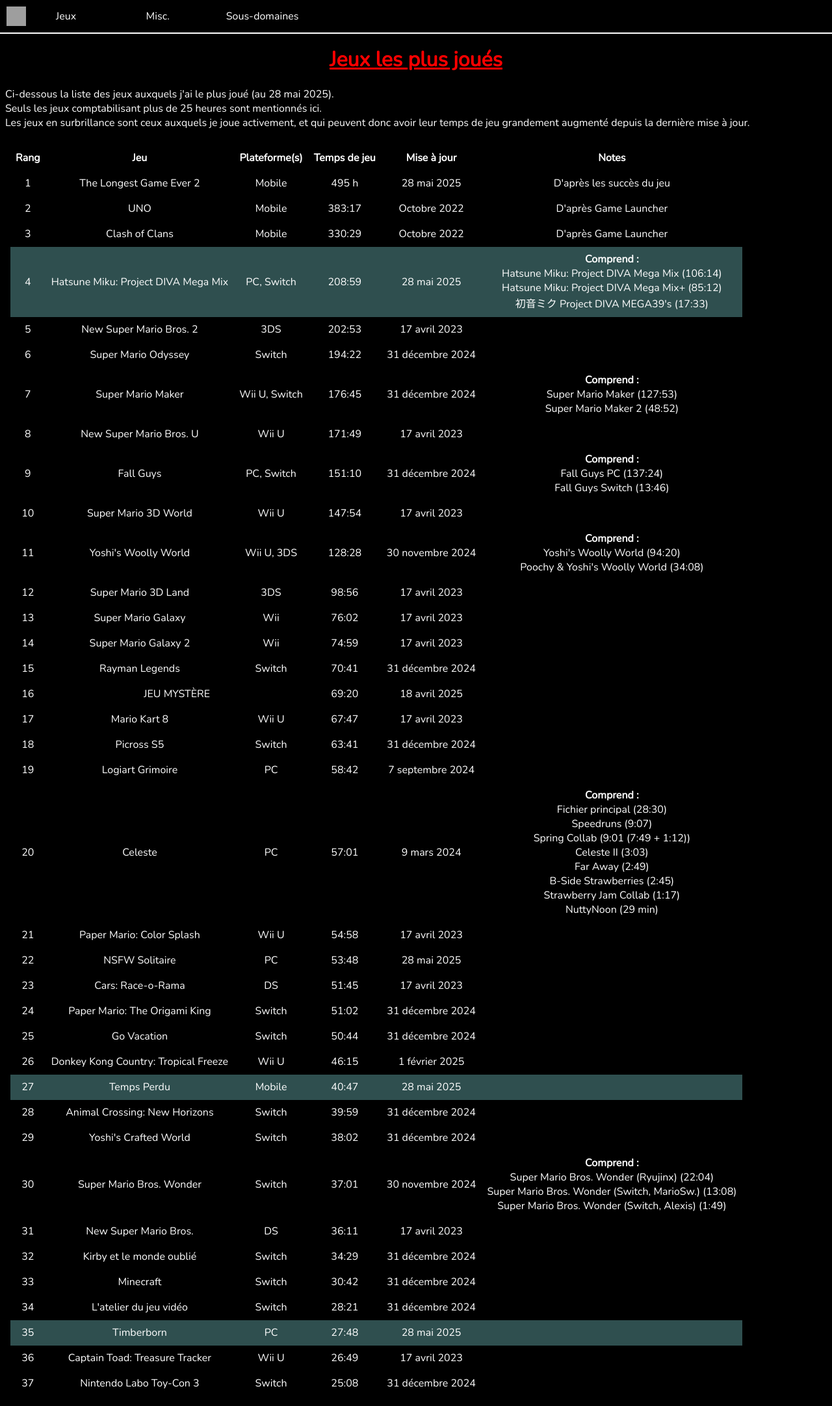
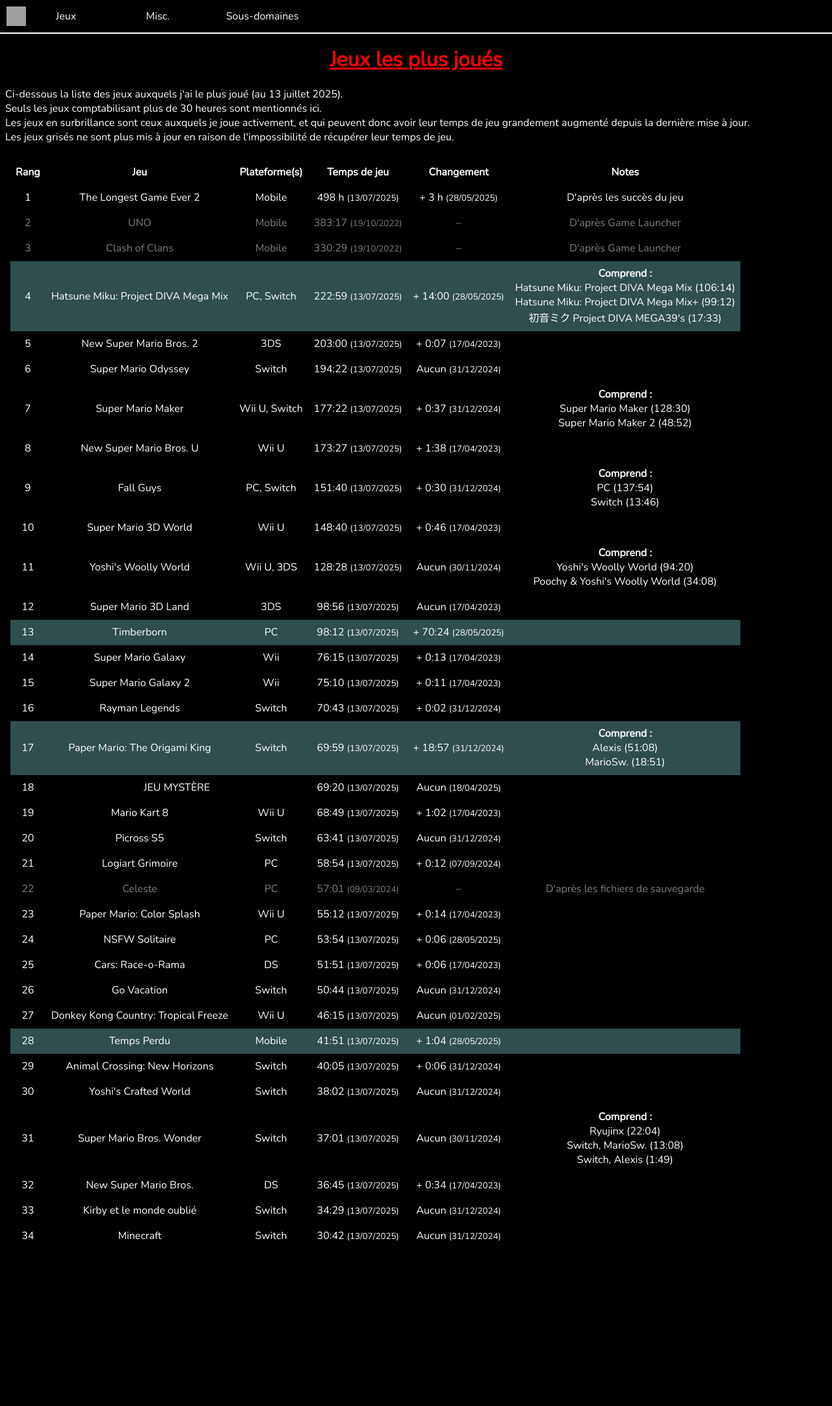
Before and after one commit to MarioSwitch/marioswitch.github.io, a PHP site: page /pages/misc/games.php in a window 1280 px wide. Shown: the whole page at 65% size. After the commit the page ends 1910 px from the top, so only its background shows below. Run offline with PHP 8.4, Linux system fonts and the light colour scheme; grey boxes are pictures that could not be loaded.

Commit message:
[116] Big update

```diff
--- a/pages/misc/games.php
+++ b/pages/misc/games.php
@@ -13,9 +13,10 @@
 		<?php insertMenu(); ?>
 		<h1>Jeux les plus joués</h1>
 		<p>
-			Ci-dessous la liste des jeux auxquels j'ai le plus joué (au 28 mai 2025).<br>
-			Seuls les jeux comptabilisant plus de 25 heures sont mentionnés ici.<br>
-			Les jeux en surbrillance sont ceux auxquels je joue activement, et qui peuvent donc avoir leur temps de jeu grandement augmenté depuis la dernière mise à jour.
+			Ci-dessous la liste des jeux auxquels j'ai le plus joué (au 13 juillet 2025).<br>
+			Seuls les jeux comptabilisant plus de 30 heures sont mentionnés ici.<br>
+			Les jeux en surbrillance sont ceux auxquels je joue activement, et qui peuvent donc avoir leur temps de jeu grandement augmenté depuis la dernière mise à jour.<br>
+			Les jeux grisés ne sont plus mis à jour en raison de l'impossibilité de récupérer leur temps de jeu.
 		</p>
 		<table class="table-hidden">
 			<tr>
@@ -23,43 +24,43 @@
 				<th>Jeu</th>
 				<th>Plateforme(s)</th>
 				<th>Temps de jeu</th>
-				<th>Mise à jour</th>
+				<th>Changement</th>
 				<th>Notes</th>
 			</tr>
 			<tr>
 				<td><?= rank(1); ?></td>
 				<td>The Longest Game Ever 2</td>
 				<td>Mobile</td>
-				<td>495 h</td>
-				<td>28 mai 2025</td>
+				<td>498 h <small>(13/07/2025)</small></td>
+				<td>+ 3 h <small>(28/05/2025)</small></td>
 				<td>D'après les succès du jeu</td>
 			</tr>
-			<tr>
+			<tr class="off">
 				<td><?= rank(); ?></td>
 				<td>UNO</td>
 				<td>Mobile</td>
-				<td>383:17</td>
-				<td>Octobre 2022</td>
+				<td>383:17 <small>(19/10/2022)</small></td>
+				<td>–</td>
 				<td>D'après Game Launcher </td>
 			</tr>
-			<tr>
+			<tr class="off">
 				<td><?= rank(); ?></td>
 				<td>Clash of Clans</td>
 				<td>Mobile</td>
-				<td>330:29</td>
-				<td>Octobre 2022</td>
+				<td>330:29 <small>(19/10/2022)</small></td>
+				<td>–</td>
 				<td>D'après Game Launcher</td>
 			</tr>
 			<tr class="highlight">
 				<td><?= rank(); ?></td>
 				<td>Hatsune Miku: Project DIVA Mega Mix</td>
 				<td>PC, Switch</td>
-				<td>208:59</td>
-				<td>28 mai 2025</td>
+				<td>222:59 <small>(13/07/2025)</small></td>
+				<td>+ 14:00 <small>(28/05/2025)</small></td>
 				<td>
 					<b>Comprend :</b>
 					<br>Hatsune Miku: Project DIVA Mega Mix (106:14)
-					<br>Hatsune Miku: Project DIVA Mega Mix+ (85:12)
+					<br>Hatsune Miku: Project DIVA Mega Mix+ (99:12)
 					<br>初音ミク Project DIVA MEGA39's (17:33)
 				</td>
 			</tr>
@@ -67,27 +68,27 @@
 				<td><?= rank(); ?></td>
 				<td>New Super Mario Bros. 2</td>
 				<td>3DS</td>
-				<td>202:53</td>
-				<td>17 avril 2023</td>
+				<td>203:00 <small>(13/07/2025)</small></td>
+				<td>+ 0:07 <small>(17/04/2023)</small></td>
 				<td></td>
 			</tr>
 			<tr>
 				<td><?= rank(); ?></td>
 				<td>Super Mario Odyssey</td>
 				<td>Switch</td>
-				<td>194:22</td>
-				<td>31 décembre 2024</td>
+				<td>194:22 <small>(13/07/2025)</small></td>
+				<td>Aucun <small>(31/12/2024)</small></td>
 				<td></td>
 			</tr>
 			<tr>
 				<td><?= rank(); ?></td>
 				<td>Super Mario Maker</td>
 				<td>Wii U, Switch</td>
-				<td>176:45</td>
-				<td>31 décembre 2024</td>
+				<td>177:22 <small>(13/07/2025)</small></td>
+				<td>+ 0:37 <small>(31/12/2024)</small></td>
 				<td>
 					<b>Comprend :</b>
-					<br>Super Mario Maker (127:53)
+					<br>Super Mario Maker (128:30)
 					<br>Super Mario Maker 2 (48:52)
 				</td>
 			</tr>
@@ -95,36 +96,36 @@
 				<td><?= rank(); ?></td>
 				<td>New Super Mario Bros. U</td>
 				<td>Wii U</td>
-				<td>171:49</td>
-				<td>17 avril 2023</td>
+				<td>173:27 <small>(13/07/2025)</small></td>
+				<td>+ 1:38 <small>(17/04/2023)</small></td>
 				<td></td>
 			</tr>
 			<tr>
 				<td><?= rank(); ?></td>
 				<td>Fall Guys</td>
 				<td>PC, Switch</td>
-				<td>151:10</td>
-				<td>31 décembre 2024</td>
+				<td>151:40 <small>(13/07/2025)</small></td>
+				<td>+ 0:30 <small>(31/12/2024)</small></td>
 				<td>
 					<b>Comprend :</b>
-					<br>Fall Guys PC (137:24)
-					<br>Fall Guys Switch (13:46)
+					<br>PC (137:54)
+					<br>Switch (13:46)
 				</td>
 			</tr>
 			<tr>
 				<td><?= rank(); ?></td>
 				<td>Super Mario 3D World</td>
 				<td>Wii U</td>
-				<td>147:54</td>
-				<td>17 avril 2023</td>
+				<td>148:40 <small>(13/07/2025)</small></td>
+				<td>+ 0:46 <small>(17/04/2023)</small></td>
 				<td></td>
 			</tr>
 			<tr>
 				<td><?= rank(); ?></td>
 				<td>Yoshi's Woolly World</td>
 				<td>Wii U, 3DS</td>
-				<td>128:28</td>
-				<td>30 novembre 2024</td>
+				<td>128:28 <small>(13/07/2025)</small></td>
+				<td>Aucun <small>(30/11/2024)</small></td>
 				<td>
 					<b>Comprend :</b>
 					<br>Yoshi's Woolly World (94:20)
@@ -135,222 +136,192 @@
 				<td><?= rank(); ?></td>
 				<td>Super Mario 3D Land</td>
 				<td>3DS</td>
-				<td>98:56</td>
-				<td>17 avril 2023</td>
+				<td>98:56 <small>(13/07/2025)</small></td>
+				<td>Aucun <small>(17/04/2023)</small></td>
+				<td></td>
+			</tr>
+			<tr class="highlight">
+				<td><?= rank(); ?></td>
+				<td>Timberborn</td>
+				<td>PC</td>
+				<td>98:12 <small>(13/07/2025)</small></td>
+				<td>+ 70:24 <small>(28/05/2025)</small></td>
 				<td></td>
 			</tr>
 			<tr>
 				<td><?= rank(); ?></td>
 				<td>Super Mario Galaxy</td>
 				<td>Wii</td>
-				<td>76:02</td>
-				<td>17 avril 2023</td>
+				<td>76:15 <small>(13/07/2025)</small></td>
+				<td>+ 0:13 <small>(17/04/2023)</small></td>
 				<td></td>
 			</tr>
 			<tr>
 				<td><?= rank(); ?></td>
 				<td>Super Mario Galaxy 2</td>
 				<td>Wii</td>
-				<td>74:59</td>
-				<td>17 avril 2023</td>
+				<td>75:10 <small>(13/07/2025)</small></td>
+				<td>+ 0:11 <small>(17/04/2023)</small></td>
 				<td></td>
 			</tr>
 			<tr>
 				<td><?= rank(); ?></td>
 				<td>Rayman Legends</td>
 				<td>Switch</td>
-				<td>70:41</td>
-				<td>31 décembre 2024</td>
+				<td>70:43 <small>(13/07/2025)</small></td>
+				<td>+ 0:02 <small>(31/12/2024)</small></td>
 				<td></td>
+			</tr>
+			<tr class="highlight">
+				<td><?= rank(); ?></td>
+				<td>Paper Mario: The Origami King</td>
+				<td>Switch</td>
+				<td>69:59 <small>(13/07/2025)</small></td>
+				<td>+ 18:57 <small>(31/12/2024)</small></td>
+				<td>
+					<b>Comprend :</b>
+					<br>Alexis (51:08)
+					<br>MarioSw. (18:51)
+				</td>
 			</tr>
 			<tr>
 				<td><?= rank(); ?></td>
 				<td colspan="2">JEU MYSTÈRE</td>
-				<td>69:20</td>
-				<td>18 avril 2025</td>
+				<td>69:20 <small>(13/07/2025)</small></td>
+				<td>Aucun <small>(18/04/2025)</small></td>
 				<td></td>
 			</tr>
 			<tr>
 				<td><?= rank(); ?></td>
 				<td>Mario Kart 8</td>
 				<td>Wii U</td>
-				<td>67:47</td>
-				<td>17 avril 2023</td>
+				<td>68:49 <small>(13/07/2025)</small></td>
+				<td>+ 1:02 <small>(17/04/2023)</small></td>
 				<td></td>
 			</tr>
 			<tr>
 				<td><?= rank(); ?></td>
 				<td>Picross S5</td>
 				<td>Switch</td>
-				<td>63:41</td>
-				<td>31 décembre 2024</td>
+				<td>63:41 <small>(13/07/2025)</small></td>
+				<td>Aucun <small>(31/12/2024)</small></td>
 				<td></td>
 			</tr>
 			<tr>
 				<td><?= rank(); ?></td>
 				<td>Logiart Grimoire</td>
 				<td>PC</td>
-				<td>58:42</td>
-				<td>7 septembre 2024</td>
+				<td>58:54 <small>(13/07/2025)</small></td>
+				<td>+ 0:12 <small>(07/09/2024)</small></td>
 				<td></td>
 			</tr>
-			<tr>
+			<tr class="off">
 				<td><?= rank(); ?></td>
 				<td>Celeste</td>
 				<td>PC</td>
-				<td>57:01</td>
-				<td>9 mars 2024</td>
-				<td>
-					<b>Comprend :</b>
-					<br>Fichier principal (28:30)
-					<br>Speedruns (9:07)
-					<br>Spring Collab (9:01 (7:49 + 1:12))
-					<br>Celeste II (3:03)
-					<br>Far Away (2:49)
-					<br>B-Side Strawberries (2:45)
-					<br>Strawberry Jam Collab (1:17)
-					<br>NuttyNoon (29 min)
-				</td>
+				<td>57:01 <small>(09/03/2024)</small></td>
+				<td>–</td>
+				<td>D'après les fichiers de sauvegarde</td>
 			</tr>
 			<tr>
 				<td><?= rank(); ?></td>
 				<td>Paper Mario: Color Splash</td>
 				<td>Wii U</td>
-				<td>54:58</td>
-				<td>17 avril 2023</td>
+				<td>55:12 <small>(13/07/2025)</small></td>
+				<td>+ 0:14 <small>(17/04/2023)</small></td>
 				<td></td>
 			</tr>
 			<tr>
 				<td><?= rank(); ?></td>
 				<td>NSFW Solitaire</td>
 				<td>PC</td>
-				<td>53:48</td>
-				<td>28 mai 2025</td>
+				<td>53:54 <small>(13/07/2025)</small></td>
+				<td>+ 0:06 <small>(28/05/2025)</small></td>
 				<td></td>
 			</tr>
 			<tr>
 				<td><?= rank(); ?></td>
 				<td>Cars: Race-o-Rama</td>
 				<td>DS</td>
-				<td>51:45</td>
-				<td>17 avril 2023</td>
-				<td></td>
-			</tr>
-			<tr>
-				<td><?= rank(); ?></td>
-				<td>Paper Mario: The Origami King</td>
-				<td>Switch</td>
-				<td>51:02</td>
-				<td>31 décembre 2024</td>
+				<td>51:51 <small>(13/07/2025)</small></td>
+				<td>+ 0:06 <small>(17/04/2023)</small></td>
 				<td></td>
 			</tr>
 			<tr>
 				<td><?= rank(); ?></td>
 				<td>Go Vacation</td>
 				<td>Switch</td>
-				<td>50:44</td>
-				<td>31 décembre 2024</td>
+				<td>50:44 <small>(13/07/2025)</small></td>
+				<td>Aucun <small>(31/12/2024)</small></td>
 				<td></td>
 			</tr>
 			<tr>
 				<td><?= rank(); ?></td>
 				<td>Donkey Kong Country: Tropical Freeze</td>
 				<td>Wii U</td>
-				<td>46:15</td>
-				<td>1 février 2025</td>
+				<td>46:15 <small>(13/07/2025)</small></td>
+				<td>Aucun <small>(01/02/2025)</small></td>
 				<td></td>
 			</tr>
 			<tr class="highlight">
 				<td><?= rank(); ?></td>
 				<td>Temps Perdu</td>
 				<td>Mobile</td>
-				<td>40:47</td>
-				<td>28 mai 2025</td>
+				<td>41:51 <small>(13/07/2025)</small></td>
+				<td>+ 1:04 <small>(28/05/2025)</small></td>
 				<td></td>
 			</tr>
 			<tr>
 				<td><?= rank(); ?></td>
 				<td>Animal Crossing: New Horizons</td>
 				<td>Switch</td>
-				<td>39:59</td>
-				<td>31 décembre 2024</td>
+				<td>40:05 <small>(13/07/2025)</small></td>
+				<td>+ 0:06 <small>(31/12/2024)</small></td>
 				<td></td>
 			</tr>
 			<tr>
 				<td><?= rank(); ?></td>
 				<td>Yoshi's Crafted World</td>
 				<td>Switch</td>
-				<td>38:02</td>
-				<td>31 décembre 2024</td>
+				<td>38:02 <small>(13/07/2025)</small></td>
+				<td>Aucun <small>(31/12/2024)</small></td>
 				<td></td>
 			</tr>
 			<tr>
 				<td><?= rank(); ?></td>
 				<td>Super Mario Bros. Wonder</td>
 				<td>Switch</td>
-				<td>37:01</td>
-				<td>30 novembre 2024</td>
+				<td>37:01 <small>(13/07/2025)</small></td>
+				<td>Aucun <small>(30/11/2024)</small></td>
 				<td>
 					<b>Comprend :</b>
-					<br>Super Mario Bros. Wonder (Ryujinx) (22:04)
-					<br>Super Mario Bros. Wonder (Switch, MarioSw.) (13:08)
-					<br>Super Mario Bros. Wonder (Switch, Alexis) (1:49)
+					<br>Ryujinx (22:04)
+					<br>Switch, MarioSw. (13:08)
+					<br>Switch, Alexis (1:49)
 				</td>
 			</tr>
 			<tr>
 				<td><?= rank(); ?></td>
 				<td>New Super Mario Bros.</td>
 				<td>DS</td>
-				<td>36:11</td>
-				<td>17 avril 2023</td>
+				<td>36:45 <small>(13/07/2025)</small></td>
+				<td>+ 0:34 <small>(17/04/2023)</small></td>
 				<td></td>
 			</tr>
 			<tr>
 				<td><?= rank(); ?></td>
 				<td>Kirby et le monde oublié</td>
 				<td>Switch</td>
-				<td>34:29</td>
-				<td>31 décembre 2024</td>
+				<td>34:29 <small>(13/07/2025)</small></td>
+				<td>Aucun <small>(31/12/2024)</small></td>
 				<td></td>
 			</tr>
 			<tr>
 				<td><?= rank(); ?></td>
 				<td>Minecraft</td>
 				<td>Switch</td>
-				<td>30:42</td>
-				<td>31 décembre 2024</td>
-				<td></td>
-			</tr>
-			<tr>
-				<td><?= rank(); ?></td>
-				<td>L'atelier du jeu vidéo</td>
-				<td>Switch</td>
-				<td>28:21</td>
-				<td>31 décembre 2024</td>
-				<td></td>
-			</tr>
-			<tr class="highlight">
-				<td><?= rank(); ?></td>
-				<td>Timberborn</td>
-				<td>PC</td>
-				<td>27:48</td>
-				<td>28 mai 2025</td>
-				<td></td>
-			</tr>
-			<tr>
-				<td><?= rank(); ?></td>
-				<td>Captain Toad: Treasure Tracker</td>
-				<td>Wii U</td>
-				<td>26:49</td>
-				<td>17 avril 2023</td>
-				<td></td>
-			</tr>
-			<tr>
-				<td><?= rank(); ?></td>
-				<td>Nintendo Labo Toy-Con 3</td>
-				<td>Switch</td>
-				<td>25:08</td>
-				<td>31 décembre 2024</td>
+				<td>30:42 <small>(13/07/2025)</small></td>
+				<td>Aucun <small>(31/12/2024)</small></td>
 				<td></td>
 			</tr>
 		</table>
--- a/resources/php/functions.php
+++ b/resources/php/functions.php
@@ -81,4 +81,17 @@
 	function echoTwitchChannel(string $username){
 		echo("<a href=\"https://www.twitch.tv/$username\">$username</a>");
 	}
+
+	/**
+	 * Returns the remaining XP in TLGE2
+	 * @param int $xp Current XP
+	 * @return string Remaining XP in the format "low – high"
+	 */
+	function remaining($xp): string{
+		$maxLow = 73329;
+		$maxHigh = 73379;
+		$remainingLow = number_format($maxLow - $xp, 0, ',', ' ');
+		$remainingHigh = number_format($maxHigh - $xp, 0, ',', ' ');
+		return "$remainingLow – $remainingHigh";
+	}
 ?>
--- a/resources/styles/general.css
+++ b/resources/styles/general.css
@@ -13,6 +13,7 @@ table{border-collapse:collapse;text-align:center}
 .float{float:left;margin-right:10px;margin-bottom:50px}
 .float-clear{clear:both}
 .highlight{background-color:darkslategrey}
+.off{color:grey}
 a:link{color:lightcoral;background-color:transparent;text-decoration:none}
 a:visited{color:lightcoral;background-color:transparent;text-decoration:none}
 a:hover{color:lightcoral;background-color:transparent;text-decoration:underline}
```
Also changed, not shown: pages/games/tlge2.php (+55 -44 lines), pages/misc/speedrun.php (+23 -0 lines), pages/misc/twitch.php (+17 -7 lines).
